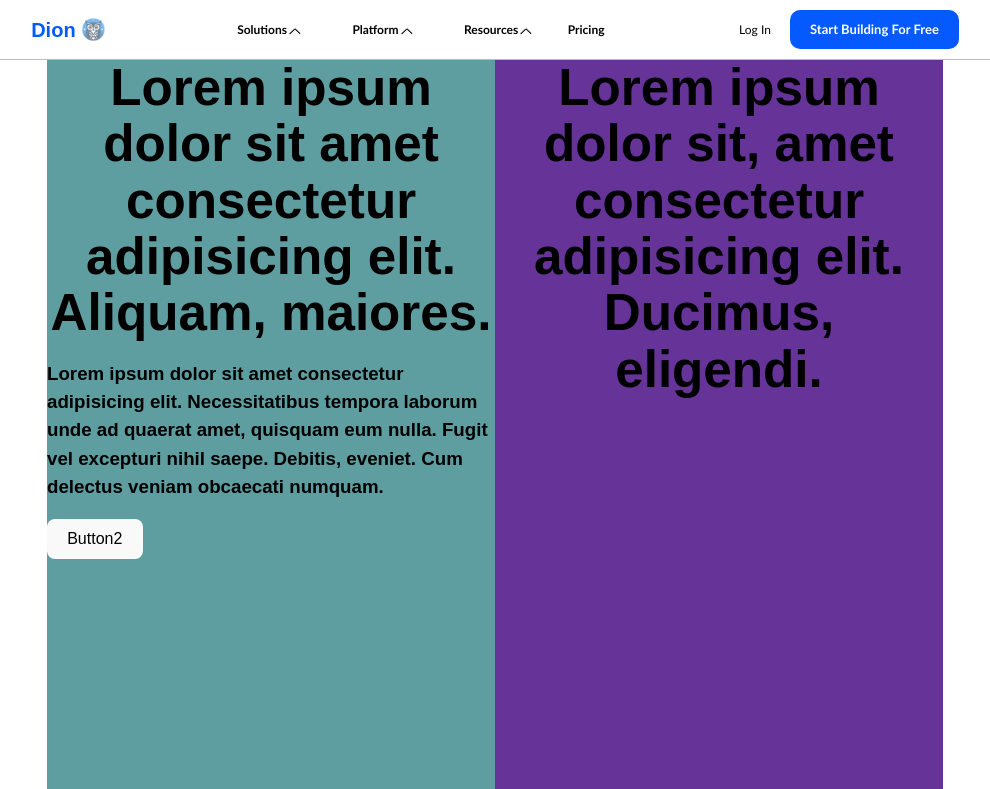
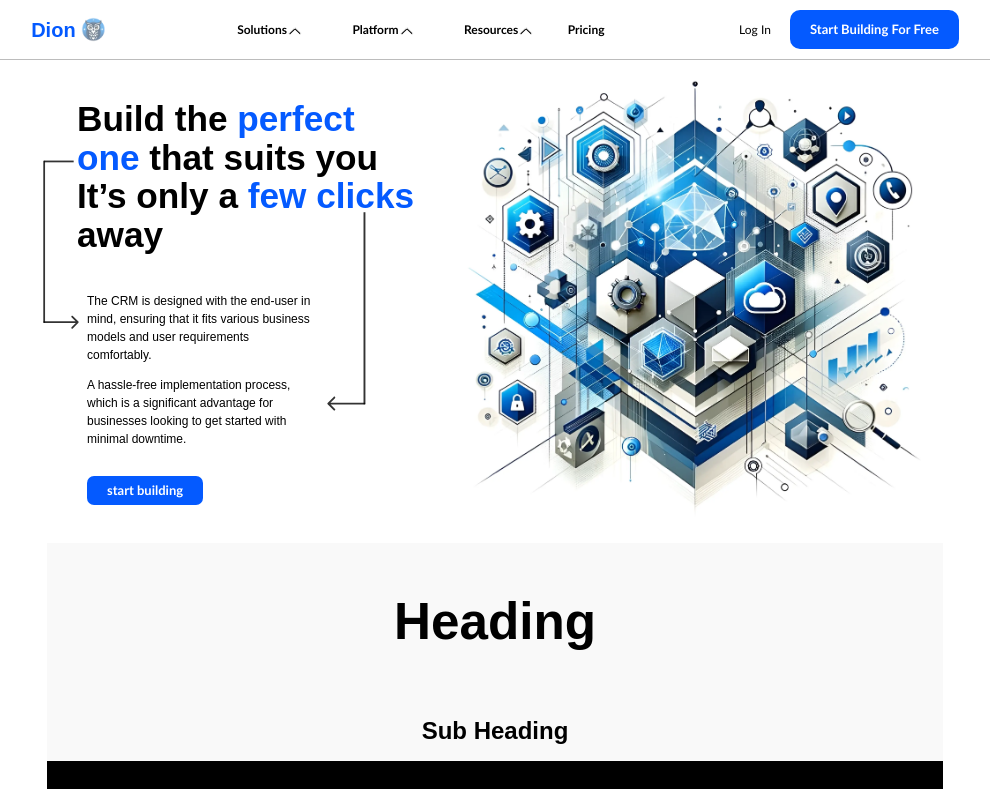
Before and after one commit to Abhijith834/Dion, a React (Vite) app: page / in a window 1280 px wide. Shown: the top 789 px of the page, without its empty margins (145-1135 px from the left). Built offline with nearby package versions, Linux system fonts and the light colour scheme; a web font is replaced by a local one.

Commit message:
Section 1 initiated

```diff
--- /dev/null
+++ b/src/assets/Components/Buttons/Start_building/Start_building.css
@@ -0,0 +1,11 @@
+.start_building {
+  background-color: #045aff;
+  font-size: 13px;
+  color: white;
+  padding: 5px 20px 5px 20px;
+  width: fit-content;
+  border-radius: 7px;
+  font-family: "Calibri", sans-serif;
+  font-weight: 600;
+  white-space: nowrap;
+}
--- /dev/null
+++ b/src/assets/Components/Buttons/Start_building/Start_building.jsx
@@ -0,0 +1,8 @@
+import React from "react";
+import "./Start_building.css";
+
+const Start_building = () => {
+  return <div className="start_building">start building</div>;
+};
+
+export default Start_building;
--- a/src/assets/Components/Section1/Section1.css
+++ b/src/assets/Components/Section1/Section1.css
@@ -1,35 +1,249 @@
 .section1 {
   display: grid;
   grid-template-columns: repeat(1, 1fr);
-  background-color: #f9f9f9;
+  background-color: white;
   margin-top: 50px;
-  height: 800px;
   box-sizing: border-box;
   width: 100%;
   color: black;
 }
 .intro {
   width: 100%;
+  z-index: 1;
+  display: flex;
+  justify-content: center;
+  flex-direction: row;
+  font-size: 2.5vw;
+  position: relative;
+}
+
+.intro_content {
+  width: 100%;
+  position: relative;
+}
+
+.intro_text,
+.arrows {
+  width: 100%;
+  height: 100%;
+}
+
+.intro_text {
+  padding-top: 2vw;
+  border: #045aff;
   z-index: 2;
 }
+
+.intro h1 {
+  text-align: center;
+  width: 100%;
+  text-shadow: -1px -1px 0 #fff, 1px -1px 0 #fff, -1px 1px 0 #fff,
+    1px 1px 0 #fff, #045aff 0px 0px 10px;
+}
+
+.intro .highlight {
+  color: #045aff;
+  text-shadow: #045aff 0px 0px 10px;
+}
+
+.intro_text p {
+  text-align: center;
+  padding-left: 6%;
+  font-size: 3vw;
+  font-weight: 500;
+  text-shadow: -1px -1px 0 #fff, 1px -1px 0 #fff, -1px 1px 0 #fff,
+    1px 1px 0 #fff;
+}
+
+.hero_text_1 {
+  padding-top: 110%;
+  width: 90%;
+}
+
+.hero_text_2 {
+  width: 90%;
+}
+
+.hero_button {
+  margin-top: -50%;
+  margin-bottom: 50%;
+  display: flex;
+  justify-content: center;
+  height: 25px;
+  align-items: center;
+}
+
+.overlay-svg {
+  display: none;
+  z-index: 1;
+  pointer-events: none;
+}
+
 .image {
-  background-color: rebeccapurple;
+  top: 42vw;
   width: 100%;
   position: absolute;
   z-index: 1;
 }
 
+.hero_image {
+  width: 100%;
+}
+
 @media (min-width: 768px) {
   .section1 {
-    grid-template-columns: repeat(2, 1fr);
+    grid-template-columns: 45% 55%;
   }
 
   .intro {
-    background-color: cadetblue;
+    top: 0;
+    z-index: 2;
+    font-size: 11px;
+    justify-content: right;
+  }
+
+  .intro_text {
+    padding-top: 40px;
+    margin-left: 50px;
     z-index: 1;
   }
 
+  .intro_text,
+  .arrows {
+    width: 420px;
+    height: 400px;
+  }
+
+  .arrows {
+    position: absolute;
+    z-index: 2;
+    top: 0;
+  }
+
+  .arrow_left,
+  .arrow_right {
+    position: absolute;
+    width: 20%;
+  }
+
+  .intro h1 {
+    width: 82%;
+    text-align: left;
+    text-shadow: none;
+  }
+
+  .intro .highlight {
+    color: #045aff;
+    text-shadow: none;
+  }
+
+  .intro_text p {
+    padding-left: 10px;
+    font-size: 12px;
+    font-weight: 500;
+    text-align: left;
+  }
+
+  .hero_text_1 {
+    padding-top: 6%;
+    width: 54%;
+  }
+
+  .hero_text_2 {
+    width: 50%;
+  }
+
+  .overlay-svg {
+    display: block;
+  }
+
+  .svg1 {
+    margin-top: 110px;
+    margin-left: 18px;
+    width: 36px;
+  }
+
+  .svg2 {
+    margin-top: 162px;
+    margin-left: 266px;
+    width: 73px;
+  }
+
   .image {
-    position: relative;
+    width: 90%;
+    margin-left: 30px;
+    position: static;
+    display: flex;
+    align-items: center;
+    justify-content: center;
+    z-index: 1;
+  }
+
+  .hero_button {
+    padding-left: 10px;
+    margin-top: 30px;
+    justify-content: left;
   }
 }
+
+@media (min-width: 820px) {
+  .image {
+    width: 90%;
+    margin-left: 50px;
+  }
+
+  .intro_text {
+    padding-top: 40px;
+    margin-left: 0;
+  }
+
+  .svg1 {
+    margin-top: 110px;
+    margin-left: -34px;
+    width: 36px;
+  }
+
+  .svg2 {
+    margin-top: 162px;
+    margin-left: 216px;
+    width: 73px;
+  }
+}
+
+@media (min-width: 1200px) {
+  .intro {
+    font-size: 11px;
+  }
+
+  .intro_text {
+    padding-top: 40px;
+    margin-left: 30px;
+  }
+
+  .intro_text,
+  .arrows {
+    width: 420px;
+    height: 400px;
+  }
+
+  .intro h1 {
+    width: 82%;
+  }
+
+  .svg1 {
+    margin-top: 110px;
+    margin-left: -4px;
+    width: 36px;
+  }
+
+  .svg2 {
+    margin-top: 162px;
+    margin-left: 246px;
+    width: 73px;
+  }
+
+  .image {
+    width: 100%;
+    margin-left: 0;
+  }
+}
--- a/src/assets/Components/Section1/Section1.jsx
+++ b/src/assets/Components/Section1/Section1.jsx
@@ -1,28 +1,60 @@
 import React from "react";
 import "./Section1.css";
-import { Button2 } from "../Buttons/Button2/Button2";
+import leftArrow from "../../svg/Left arrow.svg";
+import rightArrow from "../../svg/Right arrow.svg";
+import hero_image from "../../images/homepage.webp";
+import Start_building from "../Buttons/Start_building/Start_building";
 
 function Section1() {
   return (
     <div className="section1">
       <div className="intro">
-        <h1>
-          Lorem ipsum dolor sit amet consectetur adipisicing elit. Aliquam,
-          maiores.
-        </h1>
-        <h3>
-          Lorem ipsum dolor sit amet consectetur adipisicing elit.
-          Necessitatibus tempora laborum unde ad quaerat amet, quisquam eum
-          nulla. Fugit vel excepturi nihil saepe. Debitis, eveniet. Cum delectus
-          veniam obcaecati numquam.
-        </h3>
-        <Button2 />
+        <div className="intro_content">
+          <div className="intro_text">
+            <h1>
+              Build the <span className="highlight">perfect one</span> that
+              suits you
+              <br />
+              It’s only a <span className="highlight">few clicks</span> away
+            </h1>
+
+            <p className="hero_text_1">
+              The CRM is designed with the end-user in mind, ensuring that it
+              fits various business models and user requirements comfortably.
+            </p>
+            <p className="hero_text_2">
+              A hassle-free implementation process, which is a significant
+              advantage for businesses looking to get started with minimal
+              downtime.
+            </p>
+            <div className="hero_button">
+              <Start_building />
+            </div>
+          </div>
+          <div className="arrows">
+            <div className="arrow_left">
+              <img
+                src={leftArrow}
+                alt="Left arrow"
+                className="overlay-svg svg1"
+              />
+            </div>
+            <div className="arrow_right">
+              <img
+                src={rightArrow}
+                alt="Right arrow"
+                className="overlay-svg svg2"
+              />
+            </div>
+          </div>
+        </div>
       </div>
       <div className="image">
-        <h1>
-          Lorem ipsum dolor sit, amet consectetur adipisicing elit. Ducimus,
-          eligendi.
-        </h1>
+        <img
+          src={hero_image}
+          alt="Descriptive Alt Text"
+          className="hero_image"
+        />
       </div>
     </div>
   );
--- a/src/index.css
+++ b/src/index.css
@@ -5,7 +5,7 @@
 
   color-scheme: light dark;
   color: rgba(255, 255, 255, 0.87);
-  background-color: rgba(255, 255, 255, 0.973);
+  background-color: rgb(255, 255, 255);
 
   font-synthesis: none;
   text-rendering: optimizeLegibility;
```
